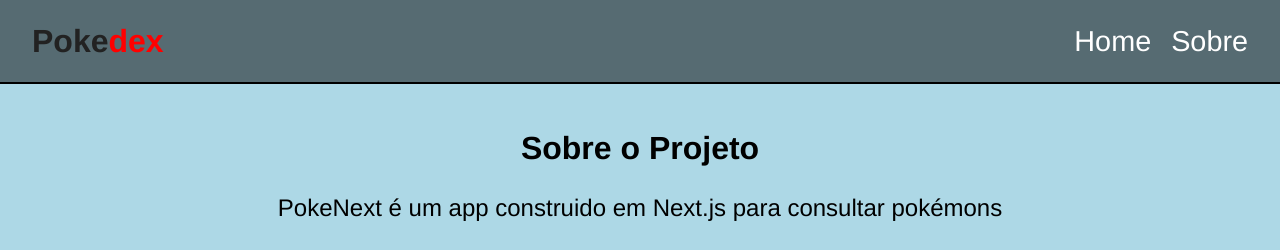
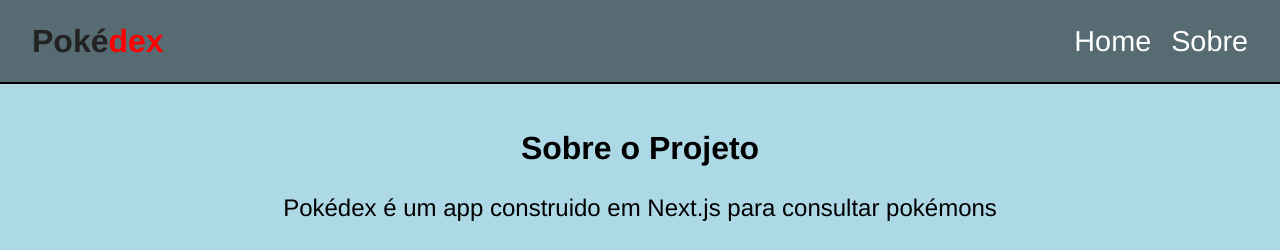
Before and after one commit to JeanGS8/pokedex, a Next.js app: page /sobre in a window 1280 px wide. Shown: the top 250 px of the page. Built offline with nearby package versions, Linux system fonts and the light colour scheme; grey boxes are pictures that could not be loaded.

Commit message:
fix: text

```diff
--- a/components/Navbar.tsx
+++ b/components/Navbar.tsx
@@ -4,7 +4,7 @@ import Link from 'next/link';
 export default function Navbar(){
   return (
     <div className={styles['container']}>
-      <h1 className={styles['logo']}>Poke<span>dex</span></h1>
+      <h1 className={styles['logo']}>Poké<span>dex</span></h1>
 
       <ul className={styles['lista']}>
         <li>
--- a/pages/sobre.tsx
+++ b/pages/sobre.tsx
@@ -10,7 +10,7 @@ export default function Sobre(){
 
       <div className={styles['sobre']}>
         <h1>Sobre o Projeto</h1>
-        <p>PokeNext é um app construido em Next.js para consultar pokémons</p>
+        <p>Pokédex é um app construido em Next.js para consultar pokémons</p>
         <img src={`https://raw.githubusercontent.com/PokeAPI/sprites/master/sprites/pokemon/other/official-artwork/61.png`} alt="Poliwhirl" />
       </div>
     </>
```
